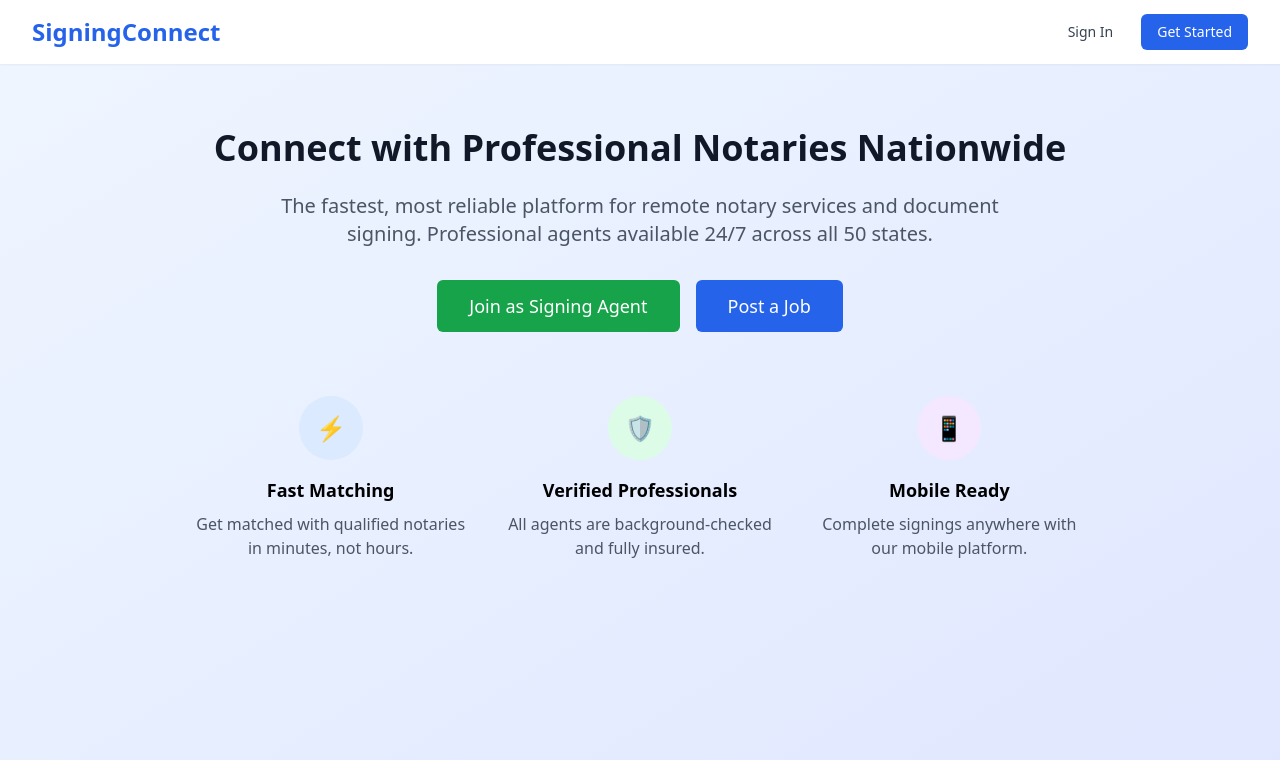
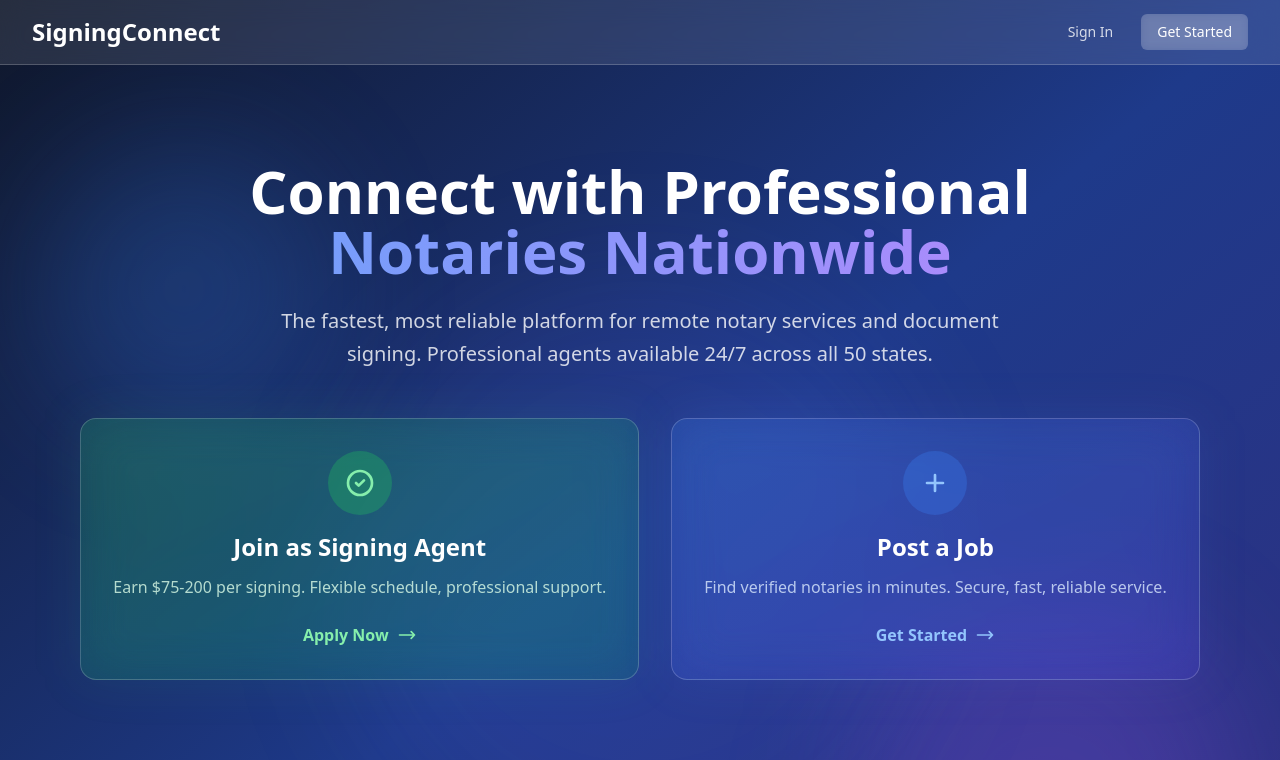
Before and after one commit to Sleezy-US/SigningConnect, a React (Create React App) app: page / in a window 1280 px wide. Shown: the top 760 px of the page. Built offline with nearby package versions, Linux system fonts and the light colour scheme.

Commit message:
Change landing page

```diff
--- a/src/App.js
+++ b/src/App.js
@@ -7,23 +7,23 @@ import ProfessionalRegistration from './ProfessionalRegistration';
 import { useState } from 'react';
 
 const LandingPage = ({ onShowLogin, onShowRegister }) => (
-  <div className="min-h-screen bg-gradient-to-br from-blue-50 to-indigo-100">
-    <nav className="bg-white shadow-sm">
+  <div className="min-h-screen bg-gradient-to-br from-slate-900 via-blue-900 to-indigo-900">
+    <nav className="bg-white/10 backdrop-blur-md border-b border-white/20">
       <div className="max-w-7xl mx-auto px-4 sm:px-6 lg:px-8">
         <div className="flex justify-between h-16">
           <div className="flex items-center">
-            <h1 className="text-2xl font-bold text-blue-600">SigningConnect</h1>
+            <h1 className="text-2xl font-bold text-white">SigningConnect</h1>
           </div>
           <div className="flex items-center space-x-4">
             <button
               onClick={onShowLogin}
-              className="text-gray-700 hover:text-blue-600 px-3 py-2 rounded-md text-sm font-medium"
+              className="text-white/80 hover:text-white px-3 py-2 rounded-md text-sm font-medium transition-colors"
             >
               Sign In
             </button>
             <button
               onClick={onShowRegister}
-              className="bg-blue-600 hover:bg-blue-700 text-white px-4 py-2 rounded-md text-sm font-medium"
+              className="bg-white/20 hover:bg-white/30 text-white px-4 py-2 rounded-md text-sm font-medium backdrop-blur-sm transition-all"
             >
               Get Started
             </button>
@@ -32,52 +32,109 @@ const LandingPage = ({ onShowLogin, onShowRegister }) => (
       </div>
     </nav>
 
-    <div className="max-w-7xl mx-auto px-4 sm:px-6 lg:px-8 py-16">
+    <div className="relative overflow-hidden">
+      {/* Background Elements */}
+      <div className="absolute inset-0">
+        <div className="absolute top-20 left-10 w-72 h-72 bg-blue-500/20 rounded-full blur-3xl"></div>
+        <div className="absolute bottom-20 right-10 w-96 h-96 bg-purple-500/20 rounded-full blur-3xl"></div>
+        <div className="absolute top-1/2 left-1/2 transform -translate-x-1/2 -translate-y-1/2 w-[600px] h-[600px] bg-indigo-500/10 rounded-full blur-3xl"></div>
+      </div>
+
+      <div className="relative max-w-7xl mx-auto px-4 sm:px-6 lg:px-8 py-24">
         <div className="text-center">
-        <h2 className="text-4xl font-bold text-gray-900 mb-6">
-          Connect with Professional Notaries Nationwide
+          <h2 className="text-5xl md:text-6xl font-bold text-white mb-6 leading-tight">
+            Connect with Professional
+            <span className="block text-transparent bg-clip-text bg-gradient-to-r from-blue-400 to-purple-400">
+              Notaries Nationwide
+            </span>
           </h2>
-        <p className="text-xl text-gray-600 mb-8 max-w-3xl mx-auto">
+          <p className="text-xl text-white/80 mb-12 max-w-3xl mx-auto leading-relaxed">
             The fastest, most reliable platform for remote notary services and document signing.
             Professional agents available 24/7 across all 50 states.
           </p>
 
-        <div className="flex flex-col sm:flex-row gap-4 justify-center mb-16">
+          {/* Interactive Background Cards */}
+          <div className="flex flex-col lg:flex-row gap-8 justify-center mb-20">
+            {/* Join as Agent Card */}
             <Link
               to="/register-agent"
-            className="bg-green-600 hover:bg-green-700 text-white px-8 py-3 rounded-md text-lg font-medium inline-flex items-center justify-center"
+              className="group relative"
             >
-            Join as Signing Agent
+              <div className="relative bg-gradient-to-br from-green-500/20 to-emerald-600/20 backdrop-blur-xl border border-white/20 rounded-2xl p-8 hover:scale-105 transition-all duration-300 hover:shadow-2xl hover:shadow-green-500/25">
+                <div className="absolute inset-0 bg-gradient-to-br from-green-400/10 to-emerald-500/10 rounded-2xl blur-xl group-hover:blur-2xl transition-all duration-300"></div>
+                <div className="relative">
+                  <div className="w-16 h-16 bg-green-500/30 rounded-full flex items-center justify-center mx-auto mb-4 group-hover:bg-green-500/40 transition-colors">
+                    <svg className="w-8 h-8 text-green-300" fill="none" stroke="currentColor" viewBox="0 0 24 24">
+                      <path strokeLinecap="round" strokeLinejoin="round" strokeWidth={2} d="M9 12l2 2 4-4m6 2a9 9 0 11-18 0 9 9 0 0118 0z" />
+                    </svg>
+                  </div>
+                  <h3 className="text-2xl font-bold text-white mb-3">Join as Signing Agent</h3>
+                  <p className="text-green-100/80 mb-6">Earn $75-200 per signing. Flexible schedule, professional support.</p>
+                  <div className="inline-flex items-center text-green-300 font-semibold group-hover:text-green-200 transition-colors">
+                    Apply Now
+                    <svg className="w-5 h-5 ml-2 group-hover:translate-x-1 transition-transform" fill="none" stroke="currentColor" viewBox="0 0 24 24">
+                      <path strokeLinecap="round" strokeLinejoin="round" strokeWidth={2} d="M17 8l4 4m0 0l-4 4m4-4H3" />
+                    </svg>
+                  </div>
+                </div>
+              </div>
             </Link>
+
+            {/* Post a Job Card */}
             <button
               onClick={onShowRegister}
-            className="bg-blue-600 hover:bg-blue-700 text-white px-8 py-3 rounded-md text-lg font-medium"
+              className="group relative"
             >
-            Post a Job
+              <div className="relative bg-gradient-to-br from-blue-500/20 to-indigo-600/20 backdrop-blur-xl border border-white/20 rounded-2xl p-8 hover:scale-105 transition-all duration-300 hover:shadow-2xl hover:shadow-blue-500/25">
+                <div className="absolute inset-0 bg-gradient-to-br from-blue-400/10 to-indigo-500/10 rounded-2xl blur-xl group-hover:blur-2xl transition-all duration-300"></div>
+                <div className="relative">
+                  <div className="w-16 h-16 bg-blue-500/30 rounded-full flex items-center justify-center mx-auto mb-4 group-hover:bg-blue-500/40 transition-colors">
+                    <svg className="w-8 h-8 text-blue-300" fill="none" stroke="currentColor" viewBox="0 0 24 24">
+                      <path strokeLinecap="round" strokeLinejoin="round" strokeWidth={2} d="M12 6v6m0 0v6m0-6h6m-6 0H6" />
+                    </svg>
+                  </div>
+                  <h3 className="text-2xl font-bold text-white mb-3">Post a Job</h3>
+                  <p className="text-blue-100/80 mb-6">Find verified notaries in minutes. Secure, fast, reliable service.</p>
+                  <div className="inline-flex items-center text-blue-300 font-semibold group-hover:text-blue-200 transition-colors">
+                    Get Started
+                    <svg className="w-5 h-5 ml-2 group-hover:translate-x-1 transition-transform" fill="none" stroke="currentColor" viewBox="0 0 24 24">
+                      <path strokeLinecap="round" strokeLinejoin="round" strokeWidth={2} d="M17 8l4 4m0 0l-4 4m4-4H3" />
+                    </svg>
+                  </div>
+                </div>
+              </div>
             </button>
           </div>
 
-        <div className="grid md:grid-cols-3 gap-8 max-w-4xl mx-auto">
-          <div className="text-center">
-            <div className="bg-blue-100 rounded-full w-16 h-16 flex items-center justify-center mx-auto mb-4">
-              <span className="text-2xl">⚡</span>
+          {/* Feature Grid */}
+          <div className="grid md:grid-cols-3 gap-8 max-w-5xl mx-auto">
+            <div className="text-center backdrop-blur-sm bg-white/5 rounded-xl p-6 border border-white/10">
+              <div className="bg-gradient-to-br from-yellow-400/20 to-orange-500/20 rounded-full w-16 h-16 flex items-center justify-center mx-auto mb-4">
+                <svg className="w-8 h-8 text-yellow-300" fill="none" stroke="currentColor" viewBox="0 0 24 24">
+                  <path strokeLinecap="round" strokeLinejoin="round" strokeWidth={2} d="M13 10V3L4 14h7v7l9-11h-7z" />
+                </svg>
               </div>
-            <h3 className="text-lg font-semibold mb-2">Fast Matching</h3>
-            <p className="text-gray-600">Get matched with qualified notaries in minutes, not hours.</p>
+              <h3 className="text-lg font-semibold mb-2 text-white">Fast Matching</h3>
+              <p className="text-white/70">Get matched with qualified notaries in minutes, not hours.</p>
             </div>
-          <div className="text-center">
-            <div className="bg-green-100 rounded-full w-16 h-16 flex items-center justify-center mx-auto mb-4">
-              <span className="text-2xl">🛡️</span>
+            <div className="text-center backdrop-blur-sm bg-white/5 rounded-xl p-6 border border-white/10">
+              <div className="bg-gradient-to-br from-green-400/20 to-emerald-500/20 rounded-full w-16 h-16 flex items-center justify-center mx-auto mb-4">
+                <svg className="w-8 h-8 text-green-300" fill="none" stroke="currentColor" viewBox="0 0 24 24">
+                  <path strokeLinecap="round" strokeLinejoin="round" strokeWidth={2} d="M9 12l2 2 4-4m5.618-4.016A11.955 11.955 0 0112 2.944a11.955 11.955 0 01-8.618 3.04A12.02 12.02 0 003 9c0 5.591 3.824 10.29 9 11.622 5.176-1.332 9-6.03 9-11.622 0-1.042-.133-2.052-.382-3.016z" />
+                </svg>
               </div>
-            <h3 className="text-lg font-semibold mb-2">Verified Professionals</h3>
-            <p className="text-gray-600">All agents are background-checked and fully insured.</p>
+              <h3 className="text-lg font-semibold mb-2 text-white">Verified Professionals</h3>
+              <p className="text-white/70">All agents are background-checked and fully insured.</p>
             </div>
-          <div className="text-center">
-            <div className="bg-purple-100 rounded-full w-16 h-16 flex items-center justify-center mx-auto mb-4">
-              <span className="text-2xl">📱</span>
+            <div className="text-center backdrop-blur-sm bg-white/5 rounded-xl p-6 border border-white/10">
+              <div className="bg-gradient-to-br from-purple-400/20 to-pink-500/20 rounded-full w-16 h-16 flex items-center justify-center mx-auto mb-4">
+                <svg className="w-8 h-8 text-purple-300" fill="none" stroke="currentColor" viewBox="0 0 24 24">
+                  <path strokeLinecap="round" strokeLinejoin="round" strokeWidth={2} d="M12 18h.01M8 21h8a2 2 0 002-2V5a2 2 0 00-2-2H8a2 2 0 00-2 2v14a2 2 0 002 2z" />
+                </svg>
               </div>
-            <h3 className="text-lg font-semibold mb-2">Mobile Ready</h3>
-            <p className="text-gray-600">Complete signings anywhere with our mobile platform.</p>
+              <h3 className="text-lg font-semibold mb-2 text-white">Mobile Ready</h3>
+              <p className="text-white/70">Complete signings anywhere with our mobile platform.</p>
+            </div>
           </div>
         </div>
       </div>
```
Lines whose indentation alone changed are shown as unchanged.
